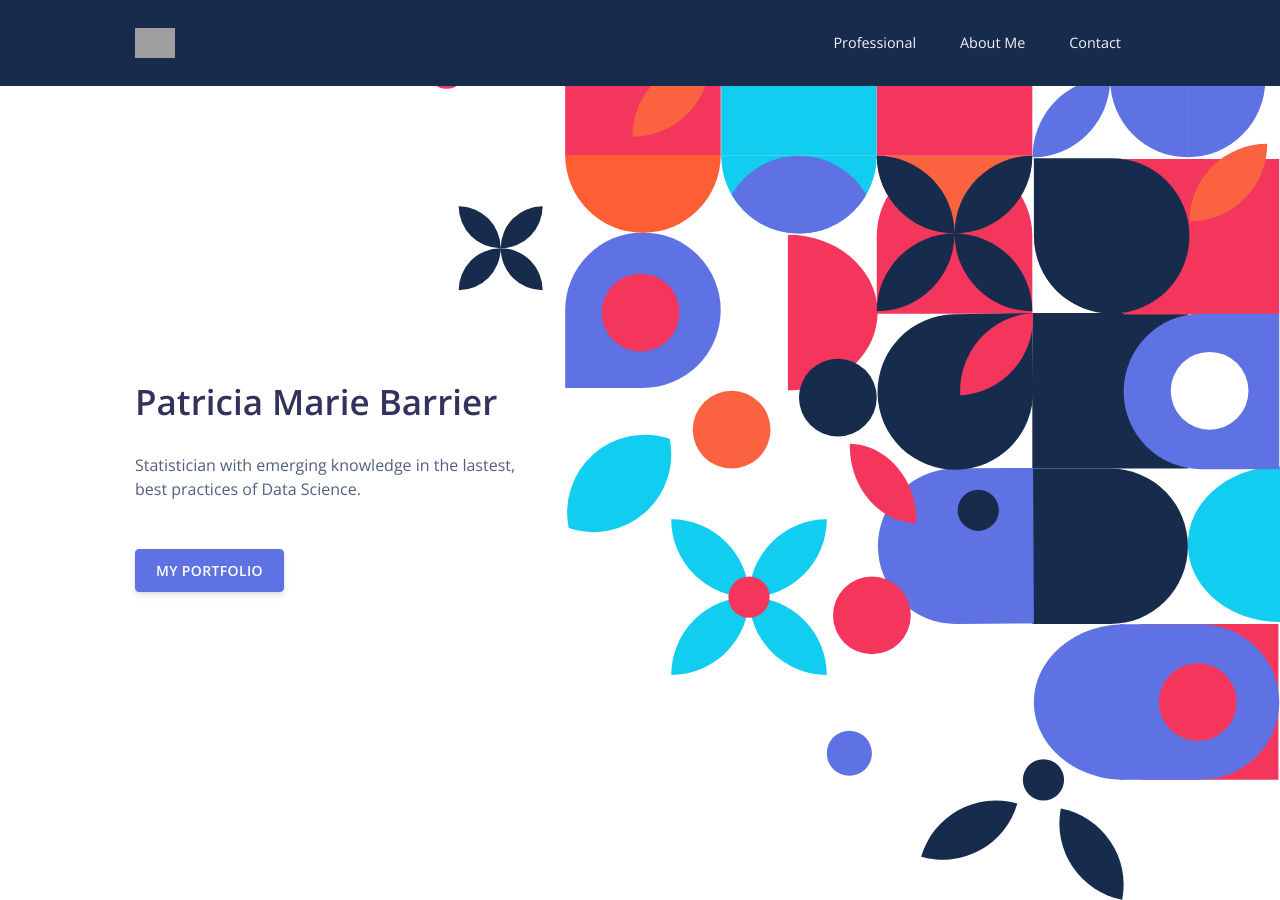
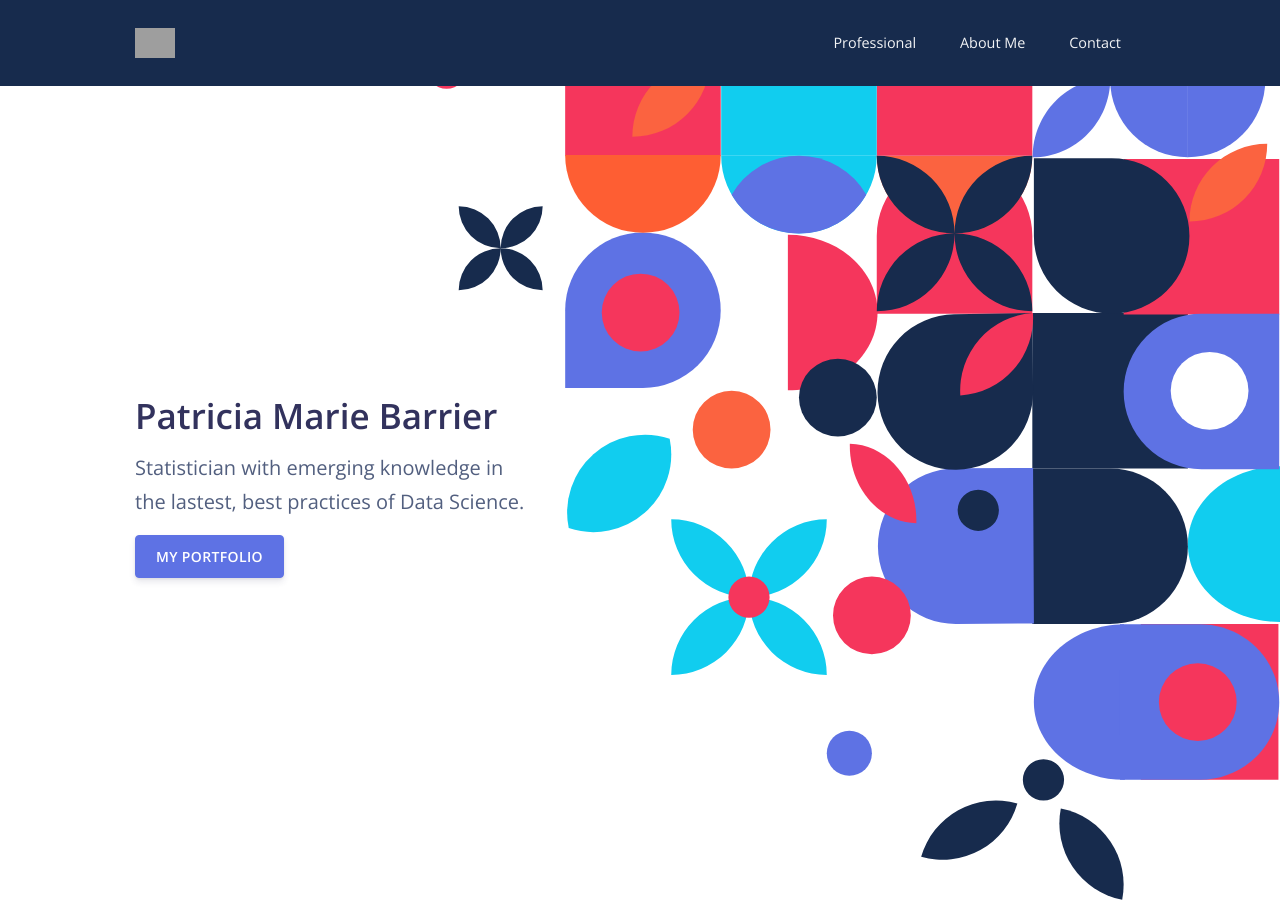
Before and after one commit to patriciamariebarrier/patriciamariebarrier.github.io, a Jekyll site: the page built from index.html, in a window 1280 px wide and 900 px high. Built offline with Jekyll 4.4.1, drawn with Linux system fonts in a browser that asks for light colours; nearby versions of some CDN libraries; grey boxes are pictures that could not be loaded.

Commit message:
Update home-sample.html

```diff
--- a/_includes/home-sample.html
+++ b/_includes/home-sample.html
@@ -5,7 +5,7 @@
       <div class="row">
         <div class="col-lg-5 col-md-7 mr-auto text-left d-flex justify-content-center flex-column">
           <h3 class="display-3">Patricia Marie Barrier</h3>
-          <p class="lead mt-0"></p>Statistician with emerging knowledge in the lastest, best practices of Data Science. <br> <br> <br>
+          <p class="lead mt-0">Statistician with emerging knowledge in the lastest, best practices of Data Science. <br> </p>
           <div class="buttons">
             <a href="/blog" class="btn btn-primary">
               My Portfolio
```
